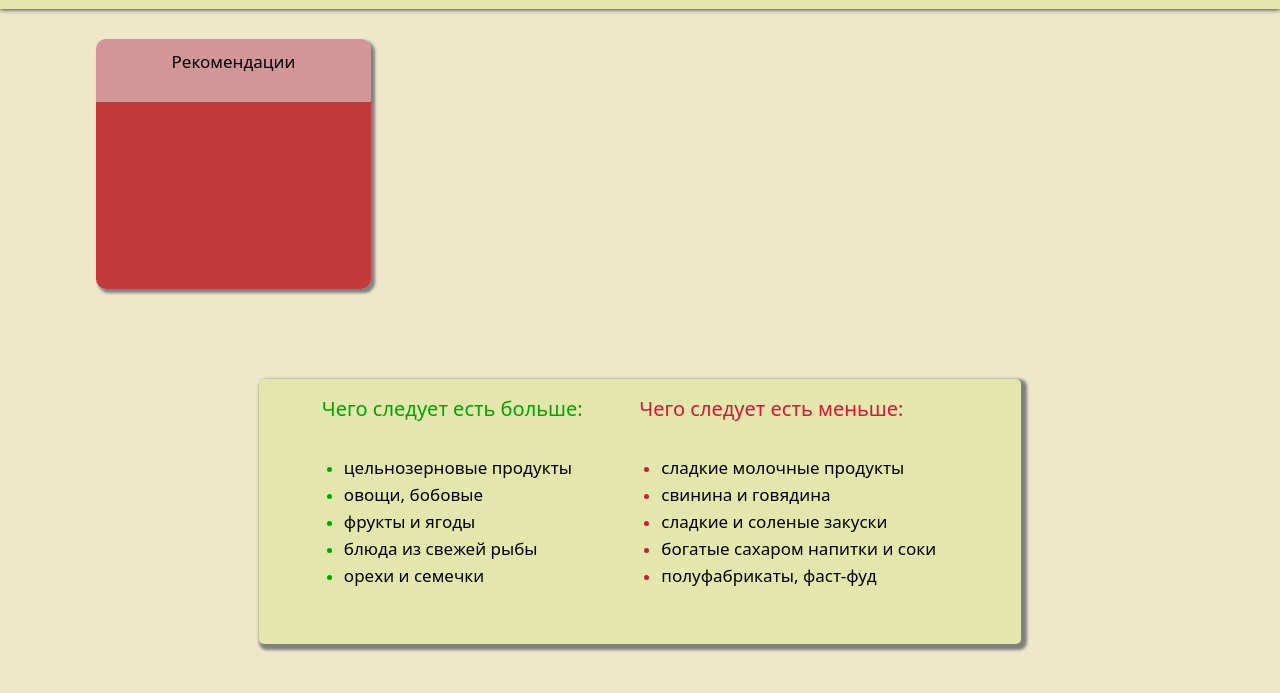
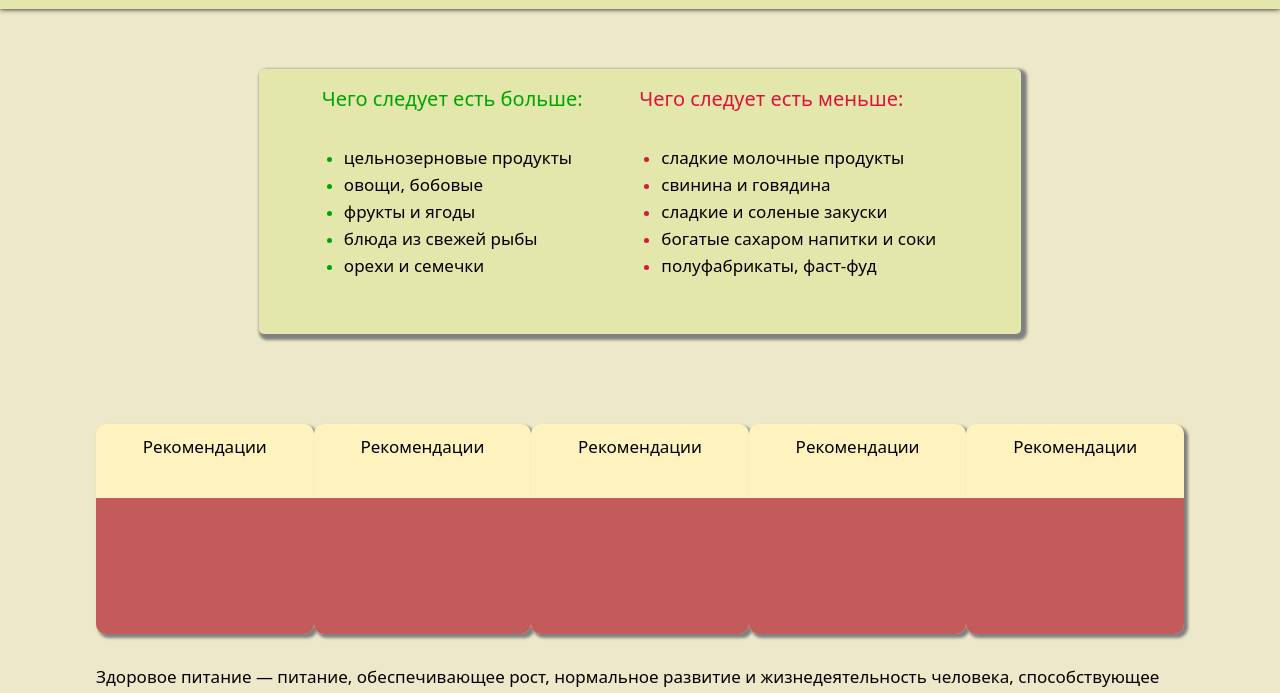
Before and after one commit to FIZITI/healthyEating, a plain HTML site: page index.html in a window 1280 px wide. Shown: the part 41-734 px from the top of the page. Drawn offline with Linux system fonts and the light colour scheme.

Commit message:
color,card

```diff
--- a/css/style.css
+++ b/css/style.css
@@ -64,6 +64,7 @@ li{
 	margin-top: 15px;
 }
 .header{
+	z-index: 1;
 	display: flex;
 	align-items: center;
 	position: sticky;
@@ -88,13 +89,16 @@ li{
 	margin-left: 75px;
 
 }
-.idle-menu:hover{
-	color: #c37272;
-	font-size: 17px;
-}
 .idle-menu{
+	transition-property: all;
+	transition: 0.4s;
 	margin-right: 20px;
 	font-size: 16px;
+}
+.idle-menu:hover{
+	color: var(--main-green-color);
+	transform: scale(1.1);
+	transition: 0.4s;
 }
 .logo img{
 	width: 45px;
@@ -141,29 +145,38 @@ li{
 .ul-refer li{
 	margin-bottom: 10px;
 }
+.card__objects{
+	display: flex;
+	flex-direction: row;
+}
 .card{
+	transition-property: all;
+	transition: 1s;
 	margin: 30px auto;
-	height: 250px;
-	width: 275px;
+	height: 210px;
+	width: 235px;
 	box-shadow: 3px 3px 3px 1px gray;
 	border-radius: 10px;
 	background-color: #e0d4a6;
 }
+.card:hover{
+	box-shadow: 3px 3px 3px 2px var(--main-green-color);
+	transform: translateY(-10%);
+	transition: 0.3s;
+}
 .card__header{
-	height: 25%;
+	height: 35%;
+	width: 100%;
 	text-align: center;
 	padding: 10px 0 0 0;
 	border-top-left-radius: 10px;
 	border-top-right-radius: 10px;
-	background: #d29696;
+	background: #fef2be;
 }
 .card__footer{
-	height: 75%;
+	height: 65%;
+	width: 100%;
 	border-bottom-left-radius: 10px;
 	border-bottom-right-radius: 10px;
-	background: #c33a3a;
+	background: #c45b5b;
 }
-.card:hover{
-
-	/*box-shadow: 5px 5px 3px 5px gray;*/
-}
--- a/index.html
+++ b/index.html
@@ -35,14 +35,6 @@
     </header>
   <div class="wrapper">
     <main class="content">
-      <button class="card">
-        <a href="#">
-          <div class="card__header">
-            <p>Рекомендации</p>
-          </div>
-          <div class="card__footer"></div>
-        </a>
-      </button>
       <section class="reference">
         <div class="reference-chapter-one">
           <h2 class="h2-refer">Чего следует есть больше:</h2>
@@ -65,6 +57,48 @@
           </ul>
         </div>
       </section>
+      <div class="card__objects">
+        <section  class="card">
+          <a href="#">
+            <div class="card__header">
+              <p>Рекомендации</p>
+            </div>
+            <div class="card__footer"></div>
+          </a>
+        </section>
+        <section  class="card">
+          <a href="#">
+            <div class="card__header">
+              <p>Рекомендации</p>
+            </div>
+            <div class="card__footer"></div>
+          </a>
+        </section>
+        <section  class="card">
+          <a href="#">
+            <div class="card__header">
+              <p>Рекомендации</p>
+            </div>
+            <div class="card__footer"></div>
+          </a>
+        </section>
+        <section  class="card">
+          <a href="#">
+            <div class="card__header">
+              <p>Рекомендации</p>
+            </div>
+            <div class="card__footer"></div>
+          </a>
+        </section>
+        <section  class="card">
+          <a href="#">
+            <div class="card__header">
+              <p>Рекомендации</p>
+            </div>
+            <div class="card__footer"></div>
+          </a>
+        </section>
+      </div>
       <p class="mb">Здоровое питание — питание, обеспечивающее рост, нормальное развитие и жизнедеятельность человека, способствующее укреплению его здоровья и профилактике заболеваний. С хорошим общим состоянием здоровья и со сниженным риском хронических заболеваний ассоциируется диета, богатая фруктами, овощами, цельным зерном, бобовыми, орехами и рыбой, с низким уровнем потребления насыщенных жиров, трансжиров и сахара и ограниченным потреблением соли. Здоровая диета предполагает низкий уровень потребления продуктов из очищенных зёрен, обработанного мяса (например, колбасных изделий) и подслащенных продуктов. Рекомендации по здоровому питанию между странами по отдельным продуктам могут отличаться, вероятно, исходя из национальных культур и традиций питания.</p>
       <p class="mb">Следование рекомендациям здорового питания в сочетании с регулярной физической активностью уменьшает риск развития хронических заболеваний и расстройств, таких как ожирение, сердечно-сосудистые заболевания, диабет, повышенное давление и рак. Урбанизация, рост количества переработанной еды и изменения в образе жизни людей привели к изменению их питания.</p>
       <p class="mb">Многие люди не потребляют достаточного количества фруктов, овощей и других источников клетчатки, таких как цельное зерно. Овощи и фрукты являются хорошим источником клетчатки и необходимых организму витаминов и минералов. Практически во всех странах есть рекомендации по правильному питанию, в которых предписывается употребление овощей и фруктов.</p>
```
